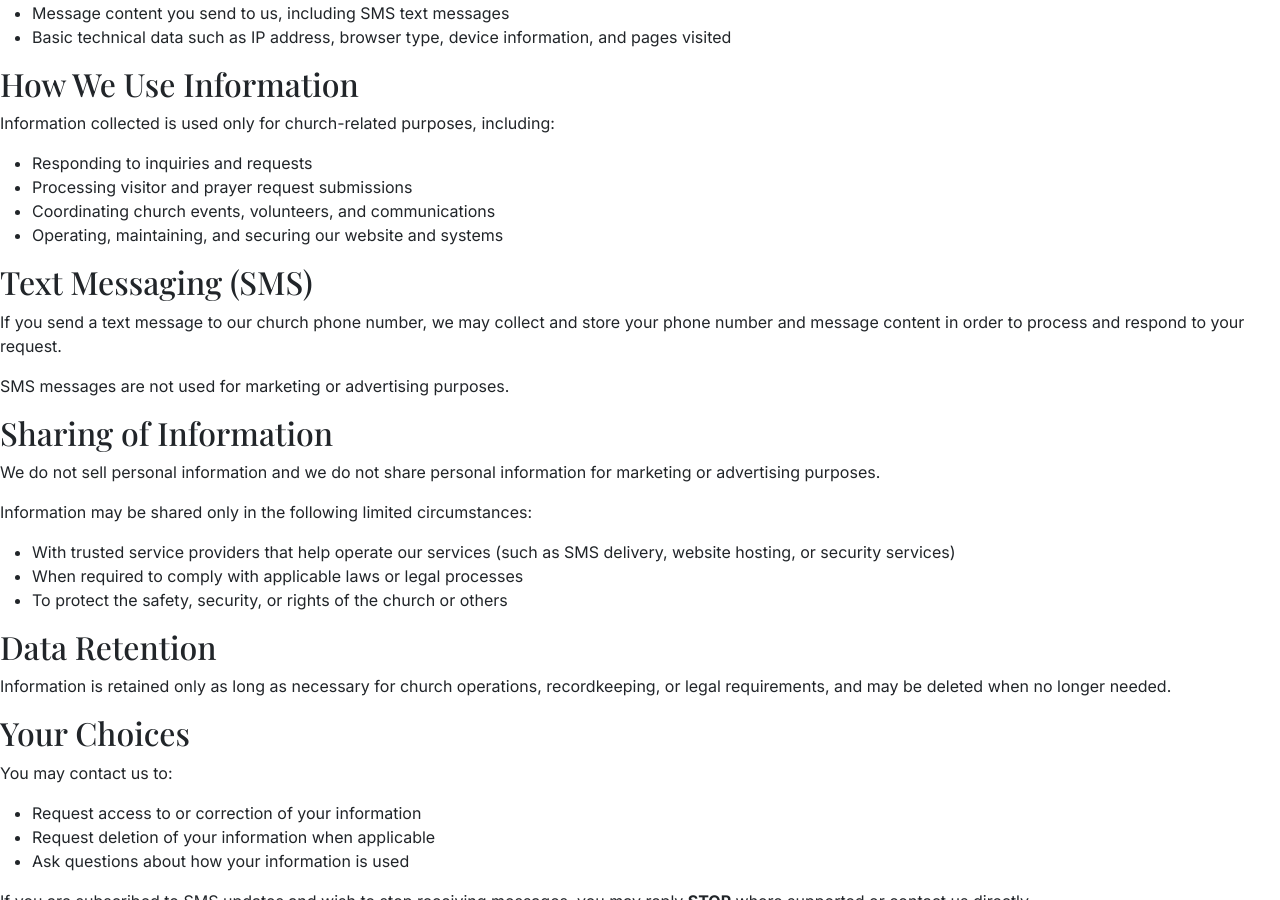
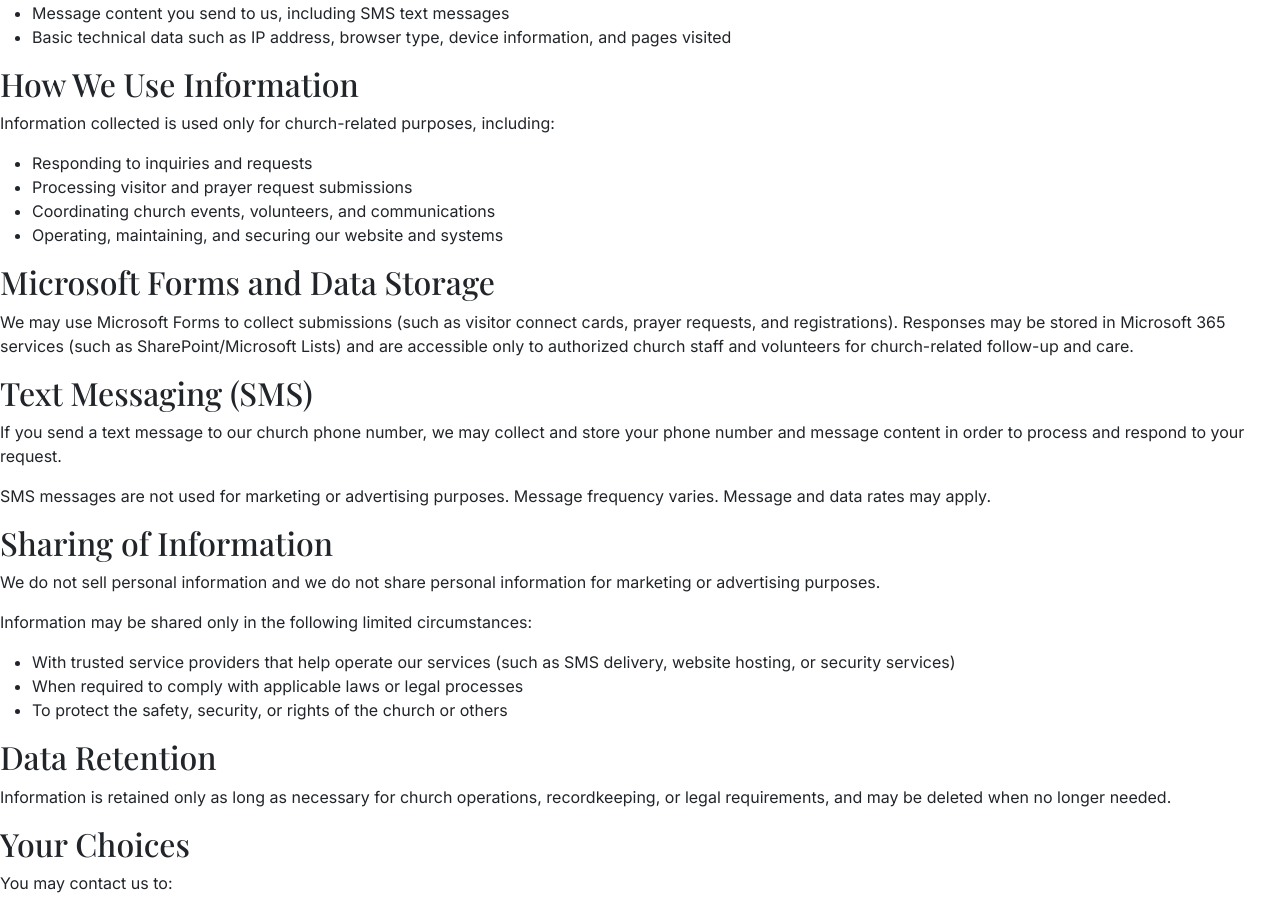
Before and after one commit to cedargrovechristian/cedargrovechristian.github.io, a Jekyll site: the page built from privacy-policy.html, in a window 1280 px wide and 900 px high, scrolled down 416 px. Built offline with Jekyll 4.4.1, drawn with Linux system fonts in a browser that asks for light colours.

Commit message:
Update privacy-policy.html

```diff
--- a/privacy-policy.html
+++ b/privacy-policy.html
@@ -40,6 +40,15 @@
 </section>
 
 <section>
+  <h2>Microsoft Forms and Data Storage</h2>
+  <p>
+    We may use Microsoft Forms to collect submissions (such as visitor connect cards, prayer requests,
+    and registrations). Responses may be stored in Microsoft 365 services (such as SharePoint/Microsoft Lists)
+    and are accessible only to authorized church staff and volunteers for church-related follow-up and care.
+  </p>
+</section>
+
+<section>
   <h2>Text Messaging (SMS)</h2>
   <p>
     If you send a text message to our church phone number, we may collect and store
@@ -47,6 +56,7 @@
   </p>
   <p>
     SMS messages are not used for marketing or advertising purposes.
+    Message frequency varies. Message and data rates may apply.
   </p>
 </section>
 
```
